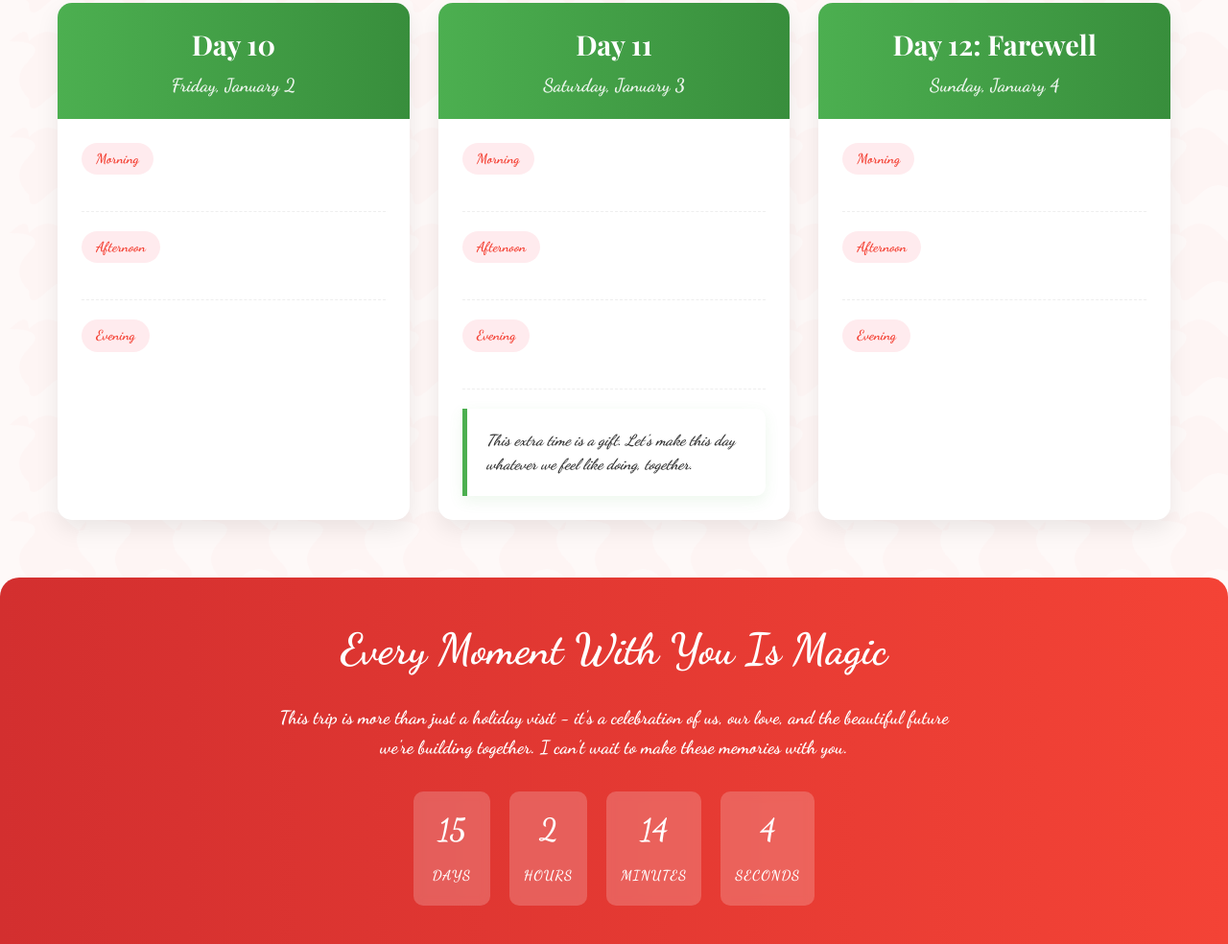
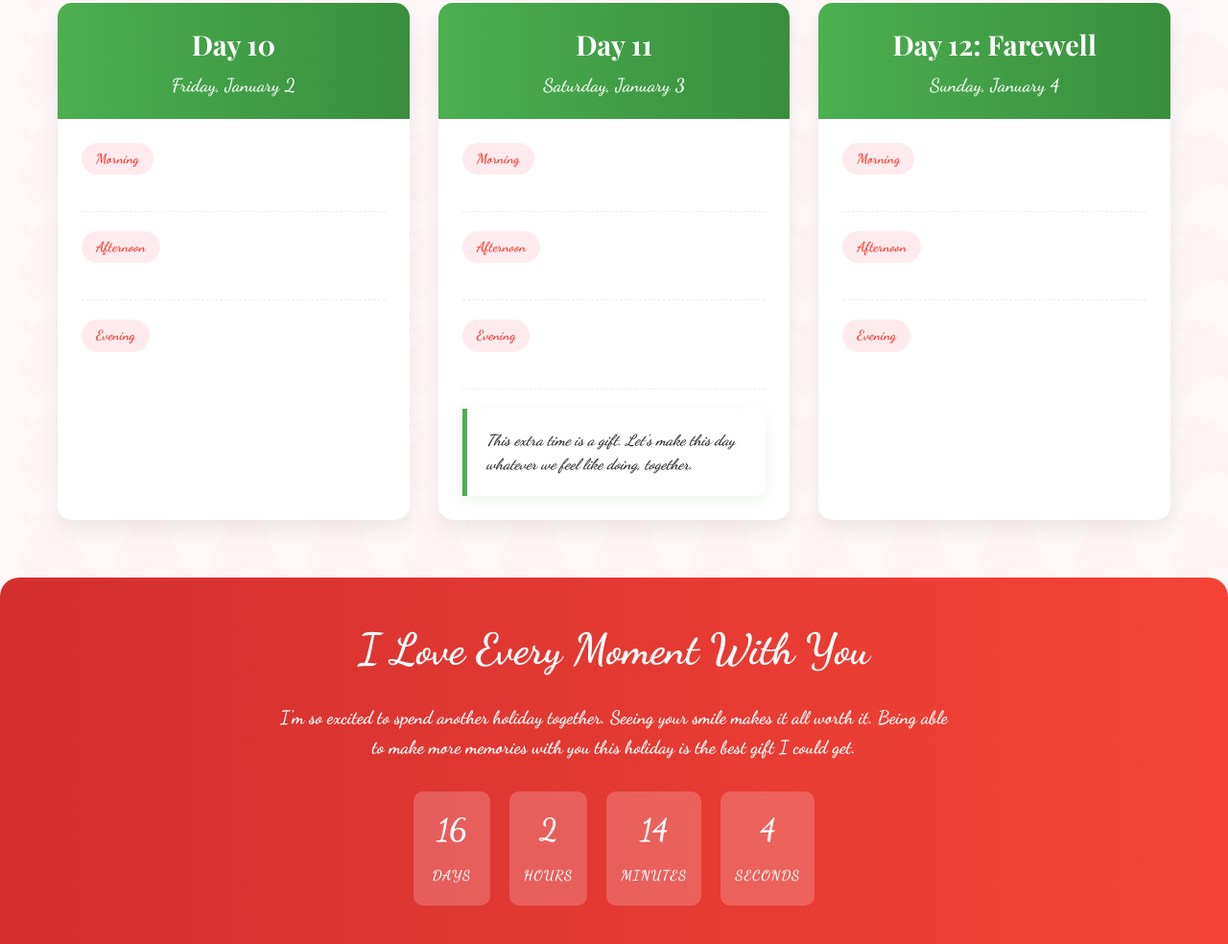
Before and after one commit to atovar156/2025-Christmas-Itinerary, a plain HTML site: page index.html in a window 1280 px wide. Shown: the part 2787-3771 px from the top of the page at 96% size. Drawn offline with nearby package versions, Linux system fonts and the light colour scheme.

Commit message:
Update index.html
Footer message and updated countdown

```diff
--- a/index.html
+++ b/index.html
@@ -753,8 +753,8 @@
 
     <div class="footer-note">
         <div class="container">
-            <h3>Every Moment With You Is Magic</h3>
-            <p>This trip is more than just a holiday visit - it's a celebration of us, our love, and the beautiful future we're building together. I can't wait to make these memories with you.</p>
+            <h3>I Love Every Moment With You</h3>
+            <p>I'm so excited to spend another holiday together. Seeing your smile makes it all worth it. Being able to make more memories with you this holiday is the best gift I could get.  </p>
 
             <div class="countdown" id="countdown">
                 <h3>Loading Countdown...</h3>
@@ -784,7 +784,7 @@
         // COUNTDOWN FIX: Set to next Christmas (2025)
         function updateCountdown() {
             // Target date is December 23, 2025
-            const tripDate = new Date('December 23, 2025 00:00:00').getTime();
+            const tripDate = new Date('December 24, 2025 00:00:00').getTime();
             const now = new Date().getTime();
             const timeRemaining = tripDate - now;
 
```
